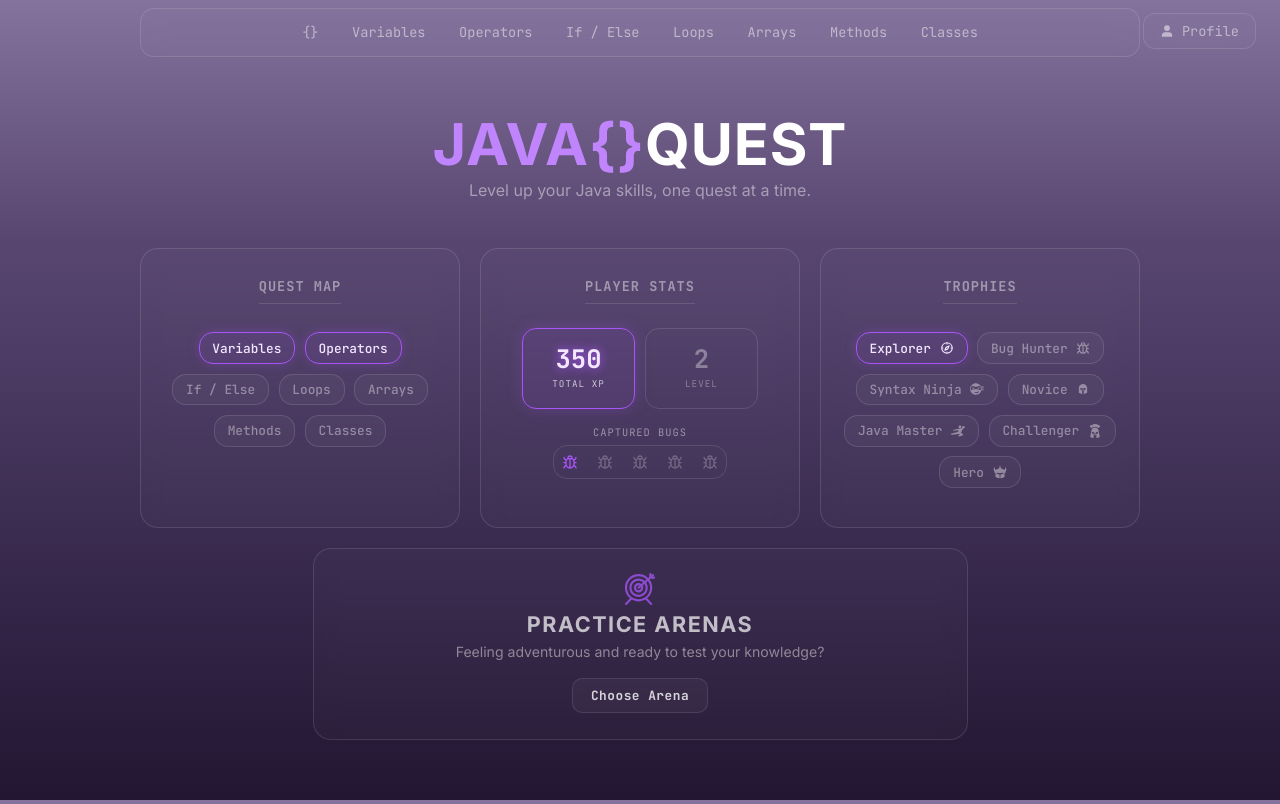
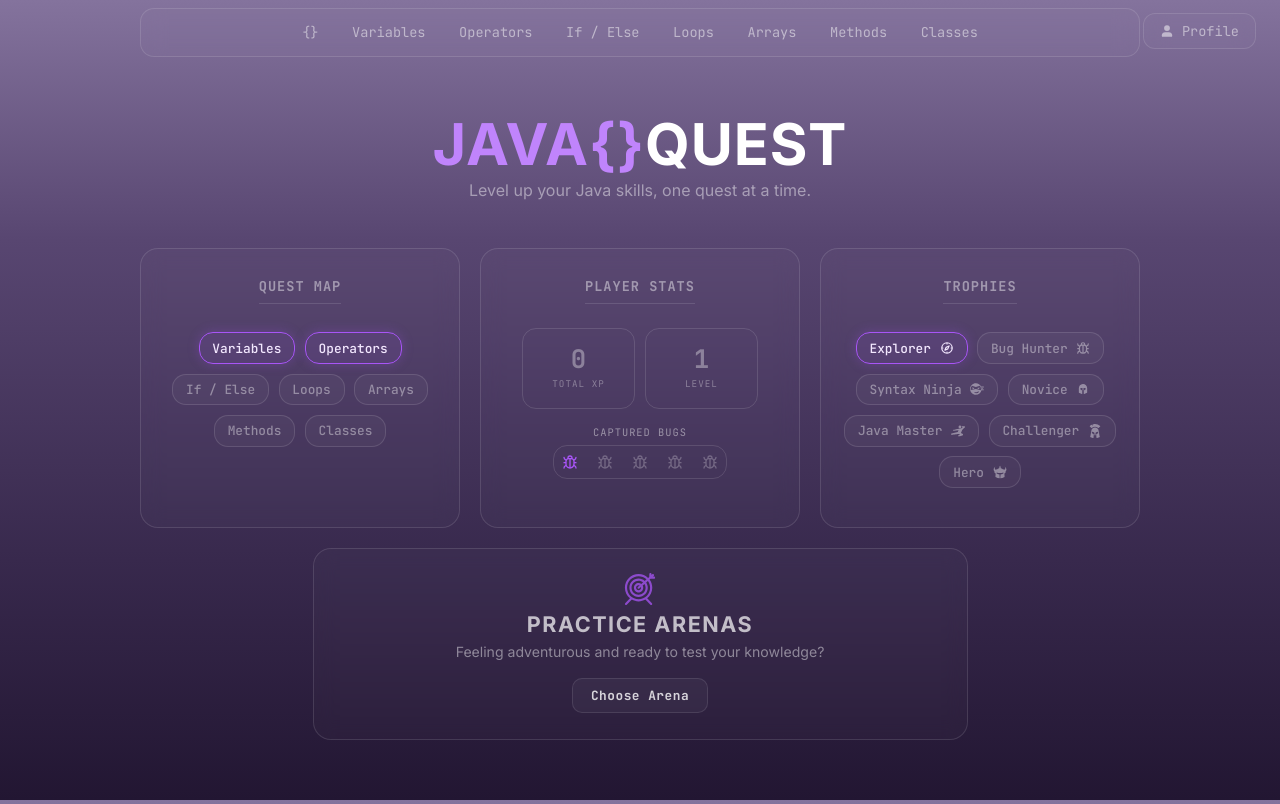
Before and after one commit to eeebbaandersson/java-quest, a Vue app in the folder frontend/: page / in a window 1280 px wide. Built offline with nearby package versions, Linux system fonts and the light colour scheme.

Commit message:
Show stored XP on HomeView

```diff
--- a/frontend/src/views/HomeView.vue
+++ b/frontend/src/views/HomeView.vue
@@ -1,8 +1,9 @@
 <script setup>
 import { computed, ref } from "vue";
 import { RouterLink } from "vue-router";
+import xpService from "@/services/xpService";
 
-const totalXP = ref(350);
+const totalXP = ref(xpService.getTotalXp());
 
 const totalBugs = 5;
 const foundBugs = ref(1);
```
